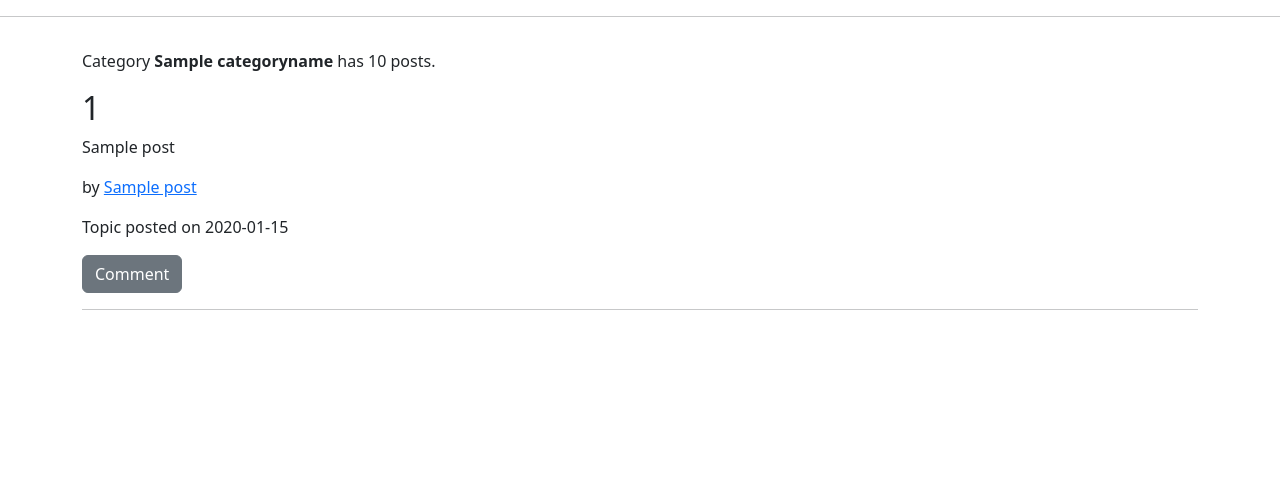
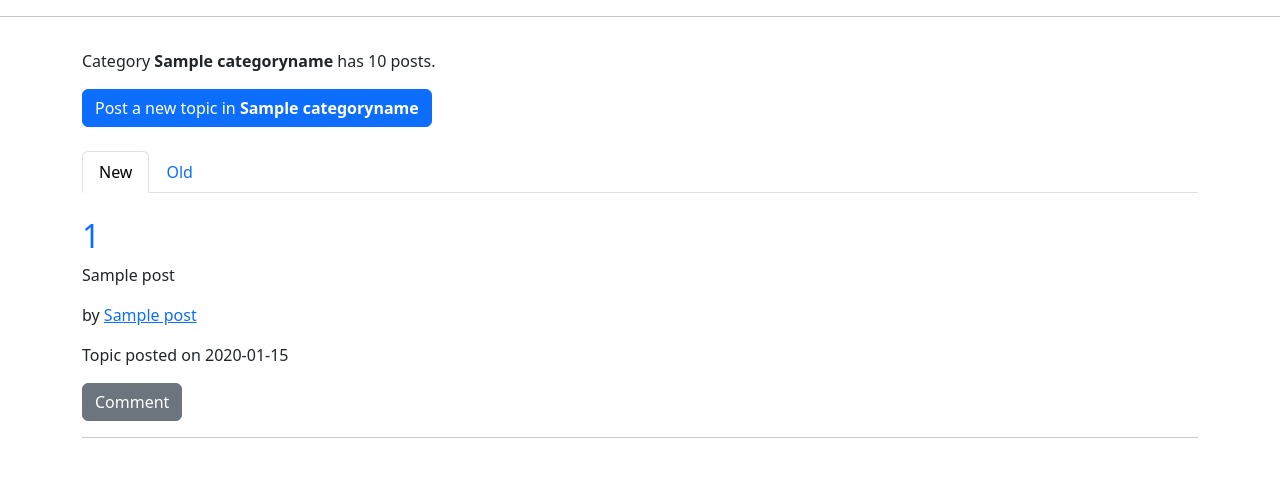
Before and after one commit to valpyots/tsoha-project, a Flask app: template templates/categorypage.html in a window 1280 px wide. Shown: the top 477 px of the page. Run offline with Flask 3, Linux system fonts and the light colour scheme; the template is opened without the code that fills it: most values are stand-ins (such as "Sample title", 1, 10 or a date in 2020).

Commit message:
Added sorting and commenting to category pages

```diff
--- a/routes.py
+++ b/routes.py
@@ -170,7 +170,8 @@ def category(categoryid):
     categoryname = messages.get_category_name(categoryid)
     if session.get("user_id", 0):
         catlist = messages.get_category_topics(categoryid)
-        return render_template("categorypage.html", categoryposts = catlist, categoryname = categoryname, postamount = len(catlist))
+        catlistold = reversed(catlist)
+        return render_template("categorypage.html", categoryposts = catlist, categorypostsold = catlistold, categoryname = categoryname, postamount = len(catlist))
     else:
         return render_template("/loginprompt.html", function="view categories", title = categoryname)
 
--- a/templates/categorypage.html
+++ b/templates/categorypage.html
@@ -6,16 +6,87 @@
         <div class="col-sm">
             <p>{{ message }}</p>
             <p>Category <b>{{ categoryname }}</b> has {{ postamount }} posts.</p>
+            <button class="btn btn-primary" type="button" data-bs-toggle="collapse" data-bs-target="#collapseTopicPostCat" aria-expanded="false" aria-controls="collapseTopicPostCat">
+                Post a new topic in <b>{{ categoryname }}</b>
+              </button>
+              <br><br>
+              <div class="collapse" id="collapseTopicPostCat">
+            <form action="/newtopic" method="POST">
+            <div class="form-group">
+                <label for="category">Category</label><br>
+                <p><b>{{ categoryname }}</b></p>
+                <input class="formcontrol" type="hidden" name="category" value="{{ categoryname }}">
+            </div>
+            <div class="form-group">
+                <label for="title">Title for topic</label><br>
+                <input class="formcontrol" type="text" name="title" maxlength="100" required>
+                <small>Required</small>
+            </div>
+            <div class="form-group">
+                <label for="message">Start your topic with a message</label><br>
+                <textarea name="message" maxlength="5000" cols="55"></textarea><br>
+                <small>0-5000 characters, optional</small>
+            </div>
+            <input type="hidden" name="csrf_token" value="{{ session.csrf_token }}">
+            <div class="form-group">
+                <input class="btn btn-primary" type="submit" value="Post">
+                </div>
+            </form>
+            <br>
+        </div>
+        <ul class="nav nav-tabs" id="topicSortCat" role="tablist">
+            <li class="nav-item" role="presentation">
+              <button class="nav-link active" id="timeDesc-tab" data-bs-toggle="tab" data-bs-target="#timeDesc-tab-pane" type="button" role="tab" aria-controls="timeDesc-tab-pane" aria-selected="true">New</button>
+            </li>
+            <li class="nav-item" role="presentation">
+              <button class="nav-link" id="timeAsc-tab" data-bs-toggle="tab" data-bs-target="#timeAsc-tab-pane" type="button" role="tab" aria-controls="timeAsc-tab-pane" aria-selected="false">Old</button>
+            </li>
+          </ul>
+          <br>
+          <div class="tab-content" id="topicSortCat">
+            <div class="tab-pane fade show active" id="timeDesc-tab-pane" role="tabpanel" aria-labelledby="timeDesc-tab" tabindex="0">
             {% for post in categoryposts %}
-            <h2>{{ post[0] }}</h2>
+            <h2><a class="link-offset-1 link-offset-3-hover link-underline link-underline-opacity-0 link-underline-opacity-100-hover" href="/respond/{{ post[4] }}">{{ post[0] }}</a></h2>
             <p>{{ post[1] }}</p>
             <p>by <a href="/userpage/{{ post[5] }}">{{ post[2] }}</a></p>
             <p>Topic posted on {{ post[3].strftime('%Y-%m-%d %H:%M:%S') }}</p>
-            <form action="/respond/{{ post[4] }}" method="GET">
-            <input class="btn btn-secondary" type="submit" value="Comment">
-            </form>
+            <button class="btn btn-secondary" type="button" data-bs-toggle="collapse" data-bs-target="#collapseTopicResponse{{ post[4] }}" aria-expanded="false" aria-controls="collapseTopicResponse{{ post[4] }}">
+                Comment
+            </button>
+            <div class="collapse" id="collapseTopicResponse{{ post[4] }}">
+            <form action="/respond/{{ post[4] }}" method="POST">
+                <br><p>Comment on this topic</p>
+                <textarea name="content" cols="100%" maxlength="5000"></textarea><br>
+                <small>Maximum 5000 characters</small></p><br>
+                <input type="hidden" name="csrf_token" value="{{ session.csrf_token }}">
+                <input class="btn btn-primary" type="submit" value="Comment">
+                </form>
+            </div>
             <hr>
             {% endfor %}
+        </div>
+        <div class="tab-pane fade" id="timeAsc-tab-pane" role="tabpanel" aria-labelledby="timeAsc-tab" tabindex="0">
+            {% for post in categorypostsold %}
+            <h2><a class="link-offset-1 link-offset-3-hover link-underline link-underline-opacity-0 link-underline-opacity-100-hover" href="/respond/{{ post[4] }}">{{ post[0] }}</a></h2>
+            <p>{{ post[1] }}</p>
+            <p>by <a href="/userpage/{{ post[5] }}">{{ post[2] }}</a></p>
+            <p>Topic posted on {{ post[3].strftime('%Y-%m-%d %H:%M:%S') }}</p>
+            <button class="btn btn-secondary" type="button" data-bs-toggle="collapse" data-bs-target="#collapseTopicResponse{{ post[4] }}" aria-expanded="false" aria-controls="collapseTopicResponse{{ post[4] }}">
+                Comment
+            </button>
+            <div class="collapse" id="collapseTopicResponse{{ post[4] }}">
+            <form action="/respond/{{ post[4] }}" method="POST">
+                <br><p>Comment on this topic</p>
+                <textarea name="content" cols="100%" maxlength="5000"></textarea><br>
+                <small>Maximum 5000 characters</small></p><br>
+                <input type="hidden" name="csrf_token" value="{{ session.csrf_token }}">
+                <input class="btn btn-primary" type="submit" value="Comment">
+                </form>
+            </div>
+            <hr>
+            {% endfor %}
+        </div>
+    </div>
             {% if postamount == 0 %}
             <p> Seems {{ categoryname }} doesn't yet have anything.</p>
             {% endif %}
```
